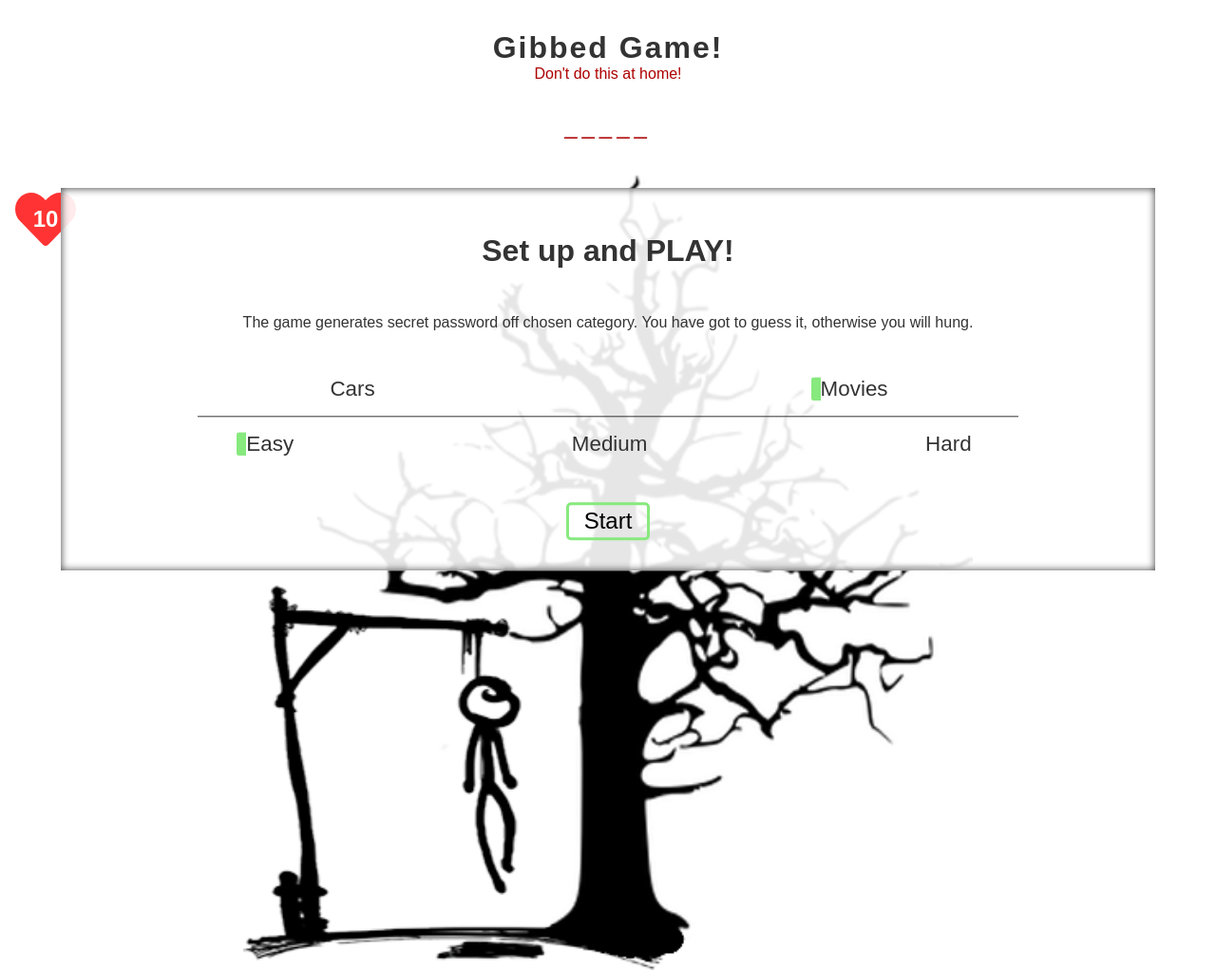
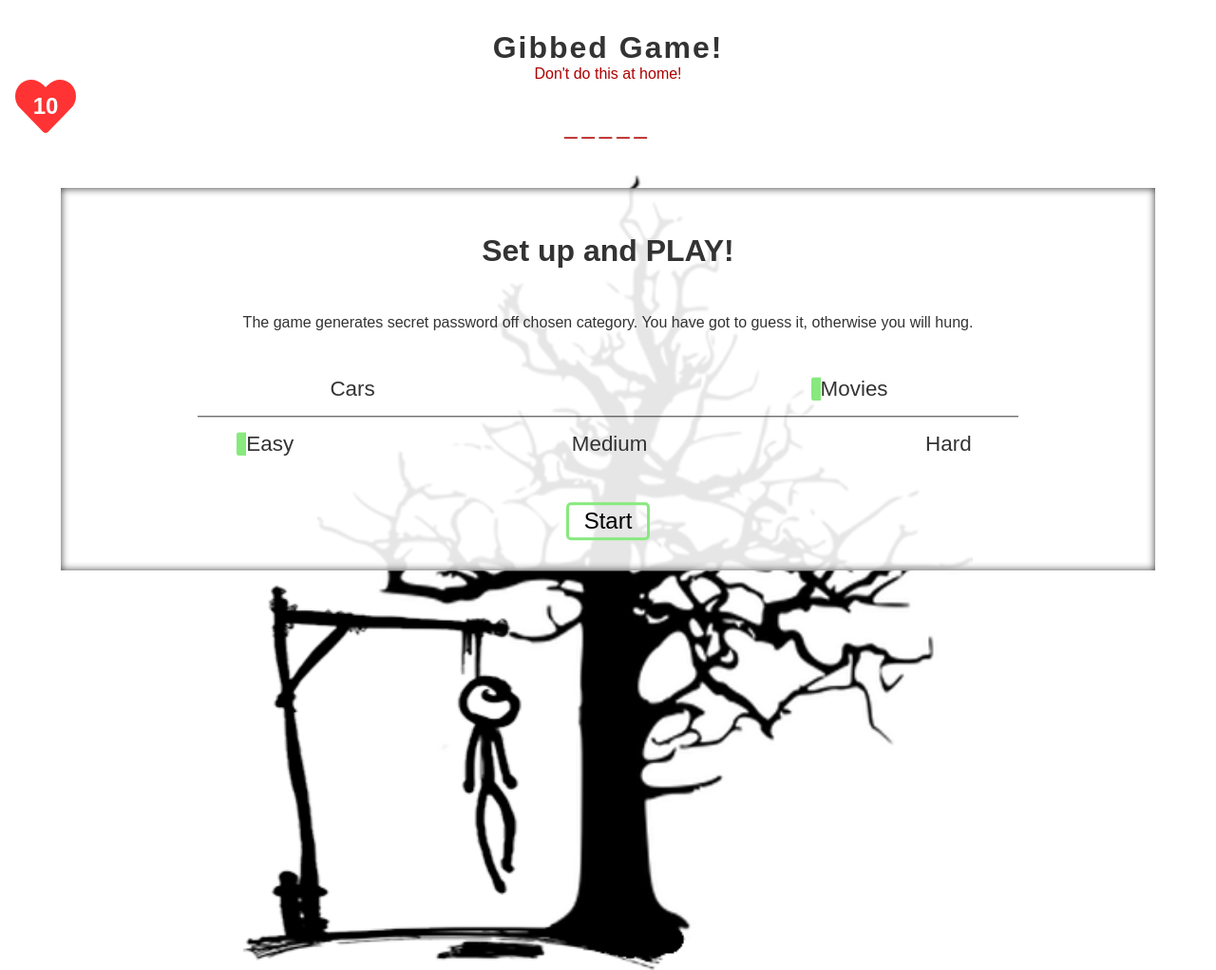
Before and after one commit to Piecuch-Patryk/Gibbet, a website built with webpack: page src/index.html in a window 1280 px wide. Shown: the top 1022 px of the page at 95% size. Built offline with nearby package versions, Linux system fonts and the light colour scheme.

Commit message:
Fix bug.

```diff
--- a/src/css/styles.css
+++ b/src/css/styles.css
@@ -36,9 +36,13 @@ body {
     text-align: center;
 }
 .secret-sentence {
+    position: sticky;
+    top: 0;
+    background-color: #fff;
     color: rgb(173, 0, 0);
     font-size: 1.5rem;
     letter-spacing: 5px;
+    z-index: 8;
 }
 .img-wrap {
     width: 60%;
@@ -55,9 +59,10 @@ body {
 
 /* Lives left */
 .lives {
-    position: absolute;
+    position: fixed;
     top: 5rem;
     left: 1rem;
+    z-index: 8;
 }
 .lives-left {
     position: absolute;
@@ -137,6 +142,7 @@ body {
     width: 100%;
     height: 100vh;
     transition: all .3s ease-in;
+    z-index: 9;
 }
 .layer-inner {
     position: absolute;
@@ -207,6 +213,7 @@ body {
     height: 100%;
     opacity: 1;
     transition: all .5s ease-in;
+    z-index: 7;
 }
 .layer-inner.win-layer {
     background-color: rgb(111, 250, 146);
```
Also changed, not shown: dist/index.html, 2 other files.
